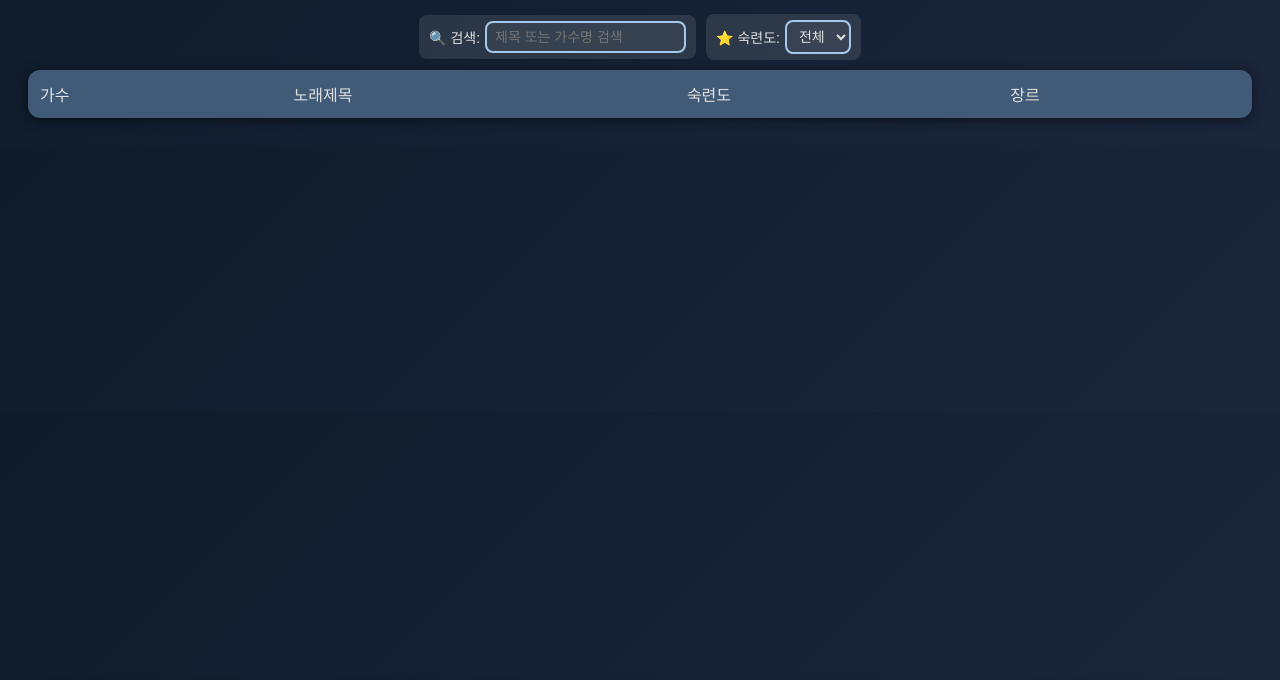
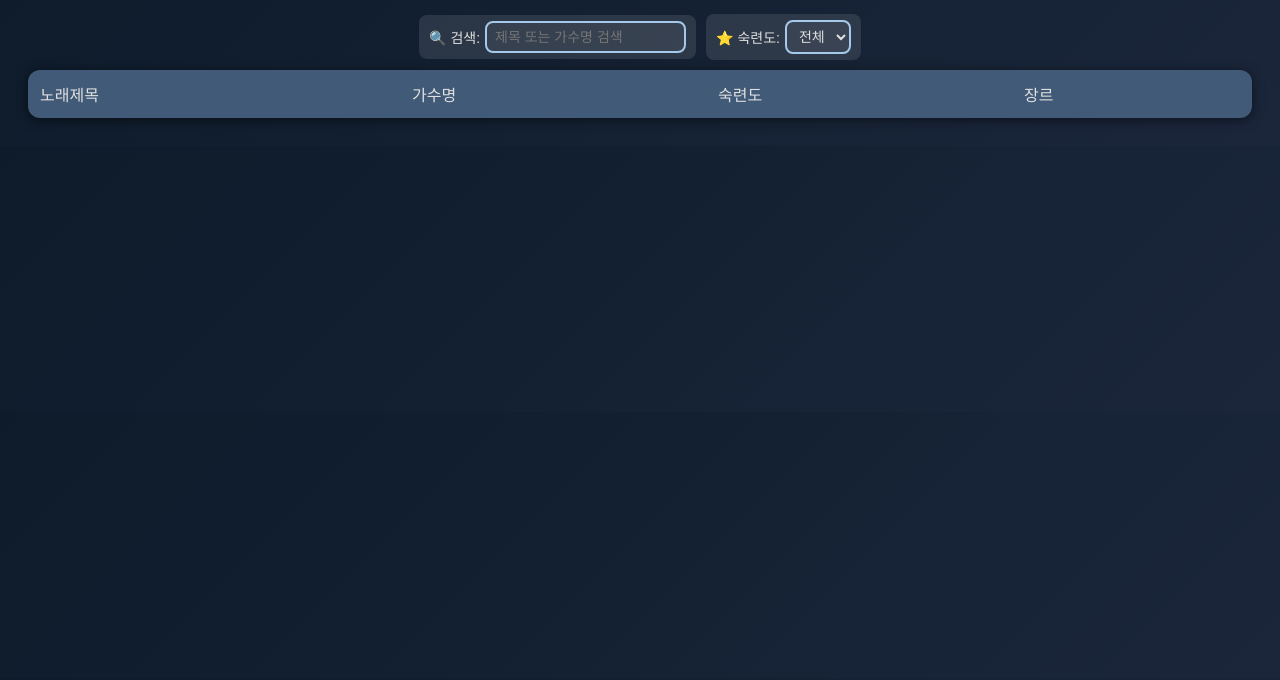
Before and after one commit to yeonglcy20-sketch/-vell-, a plain HTML site: page index.html in a window 1280 px wide. Shown: the part 120-800 px from the top of the page. Drawn offline with Linux system fonts and the light colour scheme; no server answers.

Commit message:
Update index.html

```diff
--- a/index.html
+++ b/index.html
@@ -93,10 +93,10 @@
   <table id="songsTable">
     <thead>
       <tr>
-        <th data-column="title" class="sortable">가수</th>
-        <th data-column="artist" class="sortable">노래제목</th>
+        <th data-column="title" class="sortable">노래제목</th>
+        <th data-column="artist" class="sortable">가수명</th>
         <th>숙련도</th>
-        <th>장르</th>
+        <th data-column="genre" class="sortable">장르</th>
       </tr>
     </thead>
     <tbody></tbody>
```
